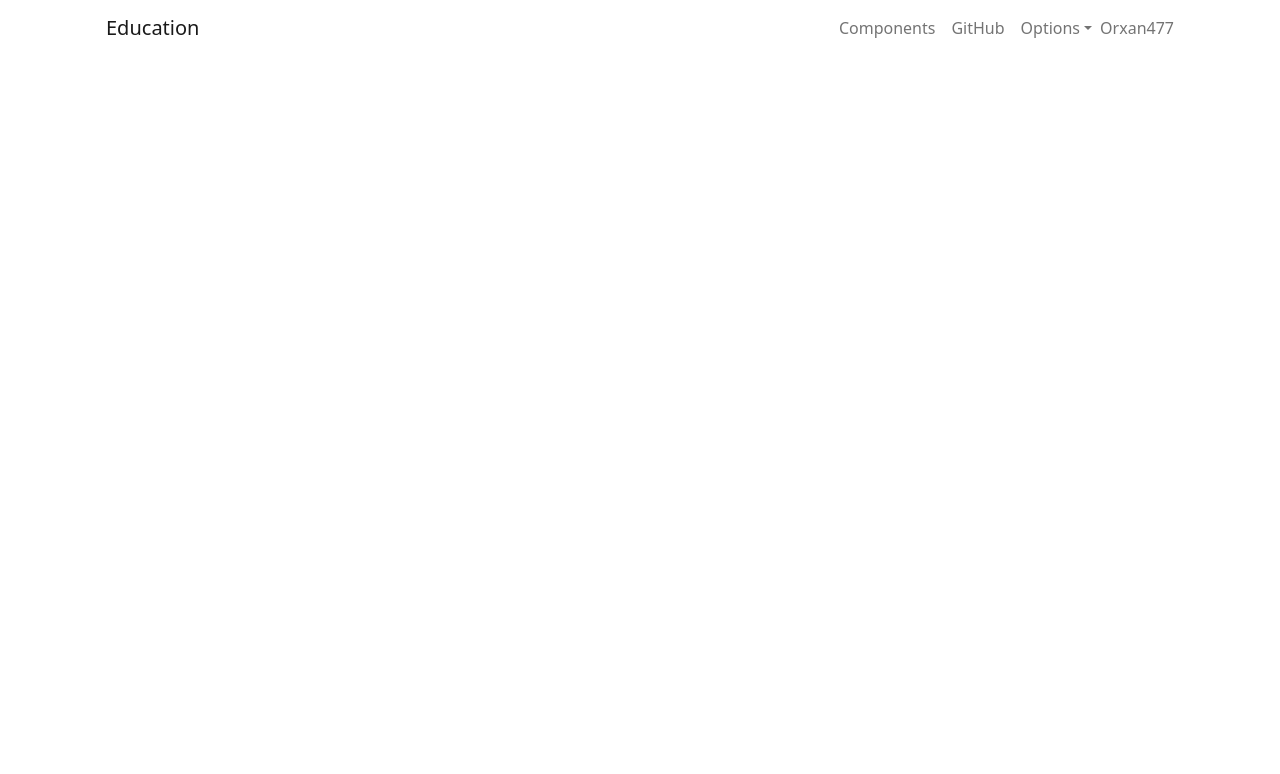
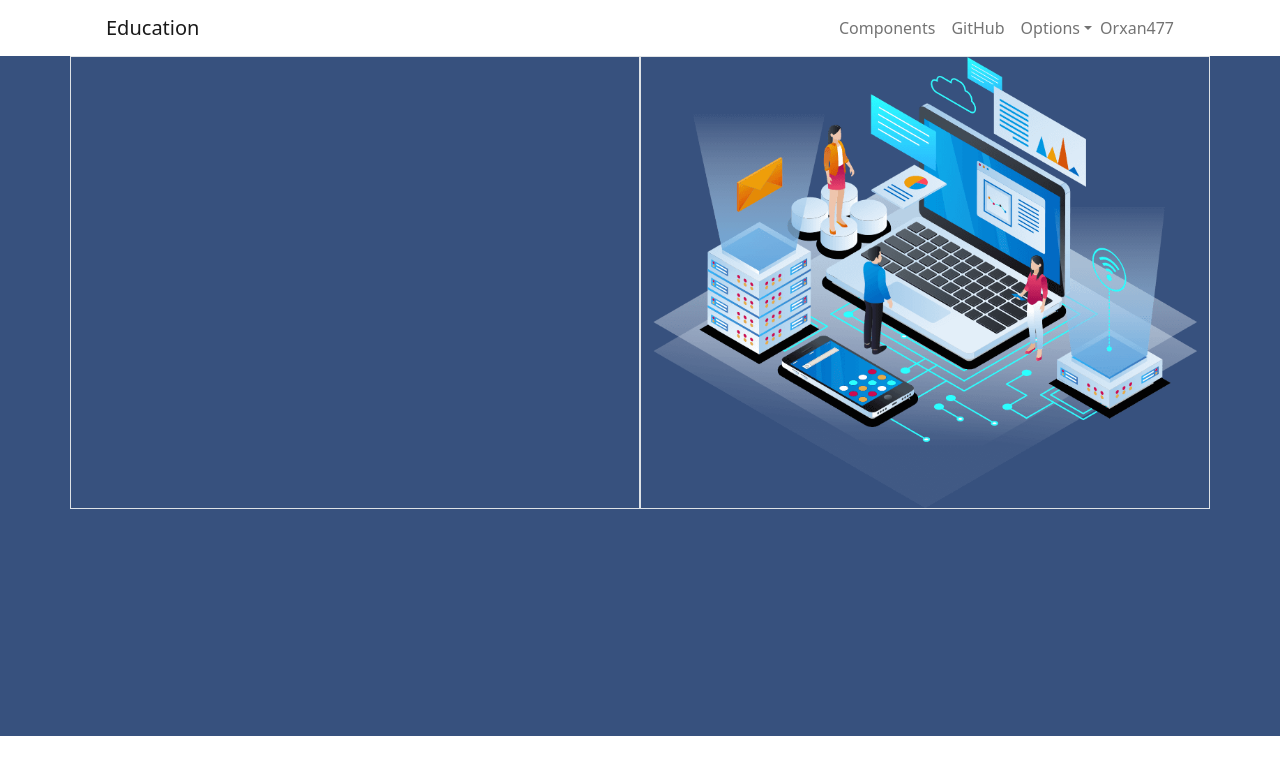
Before and after one commit to Orxan477/React-App, a React (Create React App) app: page / in a window 1280 px wide. Shown: the top 774 px of the page. Built offline with nearby package versions, Linux system fonts and the light colour scheme.

Commit message:
Intro done 40%

```diff
--- a/src/App.js
+++ b/src/App.js
@@ -9,13 +9,28 @@ function App() {
           <Navbar />
         </Row>
       </Container>
-      <Container fluid className="mt-5">
-        <Row>
-          <Col lg="12">
+          <section  className="p-0">
+            <div
+              style={{
+                backgroundColor: "#37517e",
+                width: "100%",
+                height: "85vh",
+              }}
+            >
+              <Container>
+              <Row>
+                <Col lg="6 border"></Col>
+                <Col lg="6 border">
+                  <div>
+                  <img className="img-fluid"
+                    src="assets/img/hero-img.png" />
+                  </div>
+                </Col>
+              </Row>
+              </Container>
+            </div>
+          </section>
 
-          </Col>
-        </Row>
-      </Container>
     </div>
   );
 }
```
Also changed, not shown: public/assets/img/hero-img.png (added).
